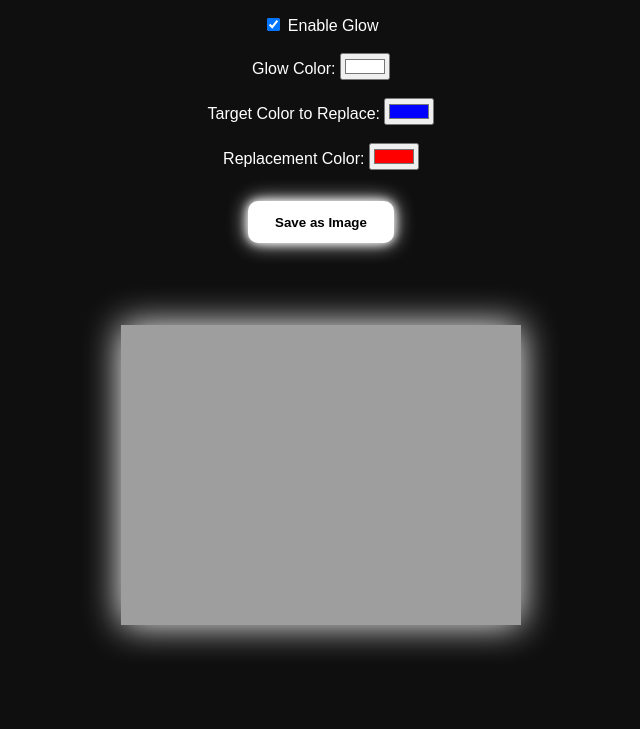
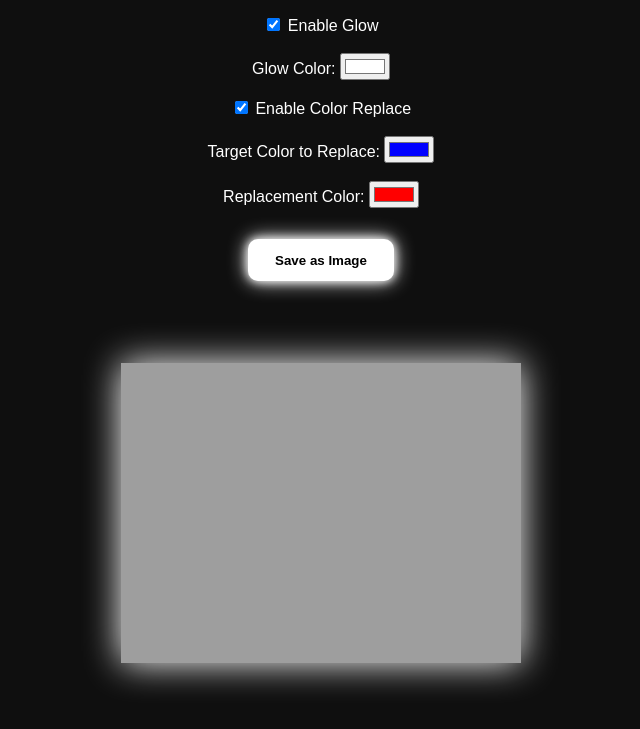
Before and after one commit to trxpvoidz/Guns.lol-logo-styler, a plain HTML site: page index.html in a window 1280 px wide. Shown: the part 173-902 px from the top of the page, without its empty margins (319-959 px from the left). Drawn offline with Linux system fonts and the light colour scheme.

Commit message:
Update index.html

```diff
--- a/index.html
+++ b/index.html
@@ -14,6 +14,7 @@
     <label><input type="checkbox" id="toggleGlow" checked /> Enable Glow</label><br /><br />
     <label>Glow Color: <input type="color" id="colorPicker" value="#ffffff" /></label><br /><br />
 
+    <label><input type="checkbox" id="enableColorReplace" checked /> Enable Color Replace</label><br /><br />
     <label>Target Color to Replace: <input type="color" id="targetColor" value="#0000ff" /></label><br /><br />
     <label>Replacement Color: <input type="color" id="replacementColor" value="#ff0000" /></label><br /><br />
 
```
